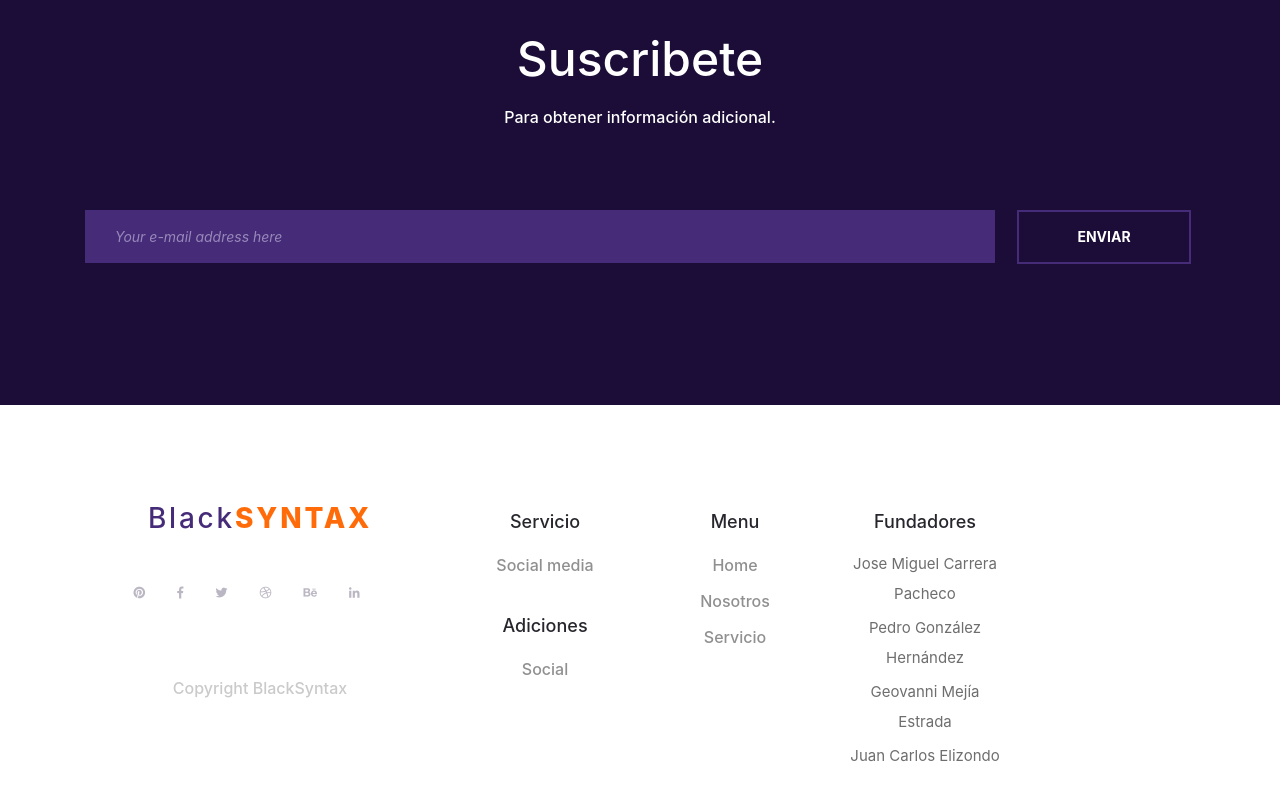
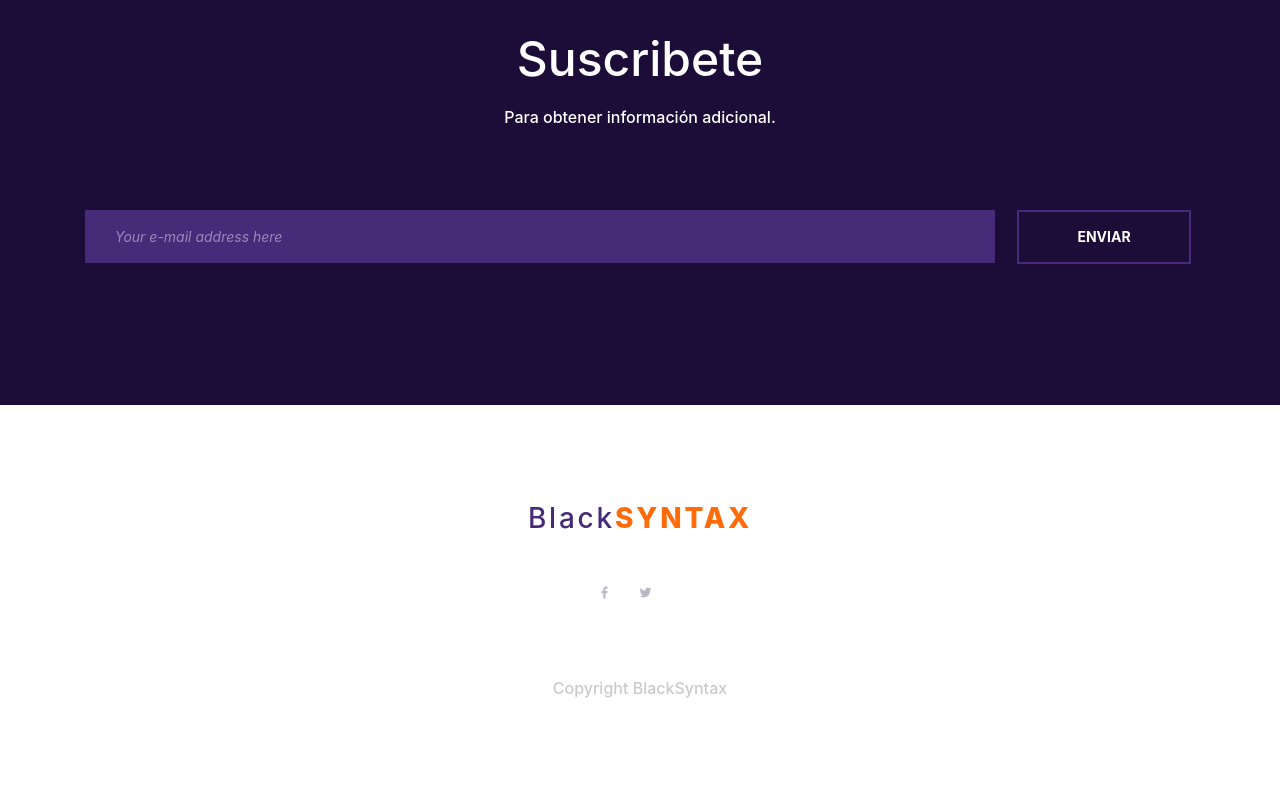
Before and after one commit to teokyo/blacksyntax, a React (Create React App) app in the folder blacksyntaxweb/: page / in a window 1280 px wide. Shown: the part 4613-5413 px from the top of the page. Built offline with nearby package versions, Linux system fonts and the light colour scheme.

Commit message:
cambios en master

```diff
--- a/blacksyntaxweb/src/Componentes/Footer.js
+++ b/blacksyntaxweb/src/Componentes/Footer.js
@@ -13,7 +13,7 @@ class Footer extends Component {
         {/* Footer */}
         <div className="container">
           <div className="row">
-            <div className="col-lg-4">
+            <div className="col-sm-12">
               {/* Footer Intro */}
               <div className="footer_intro">
                 {/* Logo */}
@@ -30,11 +30,6 @@ class Footer extends Component {
                   <ul>
                     <li>
                       <a href="/hola">
-                        <i className="fab fa-pinterest" />
-                      </a>
-                    </li>
-                    <li>
-                      <a href="/hola">
                         <i className="fab fa-facebook-f" />
                       </a>
                     </li>
@@ -43,78 +38,11 @@ class Footer extends Component {
                         <i className="fab fa-twitter" />
                       </a>
                     </li>
-                    <li>
-                      <a href="/hola">
-                        <i className="fab fa-dribbble" />
-                      </a>
-                    </li>
-                    <li>
-                      <a href="/hola">
-                        <i className="fab fa-behance" />
-                      </a>
-                    </li>
-                    <li>
-                      <a href="/hola">
-                        <i className="fab fa-linkedin-in" />
-                      </a>
-                    </li>
                   </ul>
                 </div>
 
                 {/* Copyright */}
                 <div className="footer_cr">Copyright BlackSyntax</div>
-              </div>
-            </div>
-
-            {/* Footer Servicio */}
-            <div className="col-lg-2">
-              <div className="footer_col">
-                <div className="footer_col_title">Servicio</div>
-                <ul>
-                  <li>
-                    <a href="/hola">Social media</a>
-                  </li>
-                </ul>
-              </div>
-
-              <div className="footer_col">
-                <div className="footer_col_title">Adiciones</div>
-                <ul>
-                  <li>
-                    <a href="/hola">Social</a>
-                  </li>
-                </ul>
-              </div>
-            </div>
-
-            {/* Footer Menu */}
-            <div className="col-lg-2">
-              <div className="footer_col">
-                <div className="footer_col_title">Menu</div>
-                <ul>
-                  <li>
-                    <a href="/hola">Home</a>
-                  </li>
-                  <li>
-                    <a href="/hola">Nosotros</a>
-                  </li>
-                  <li>
-                    <a href="/hola">Servicio</a>
-                  </li>
-                </ul>
-              </div>
-            </div>
-
-            {/* Footer About */}
-            <div className="col-lg-2">
-              <div className="footer_col">
-                <div className="footer_col_title">Fundadores</div>
-                <ul>
-                  <li>Jose Miguel Carrera Pacheco</li>
-                  <li>Pedro González Hernández</li>
-                  <li>Geovanni Mejía Estrada</li>
-                  <li>Juan Carlos Elizondo</li>
-                </ul>
               </div>
             </div>
           </div>
```
